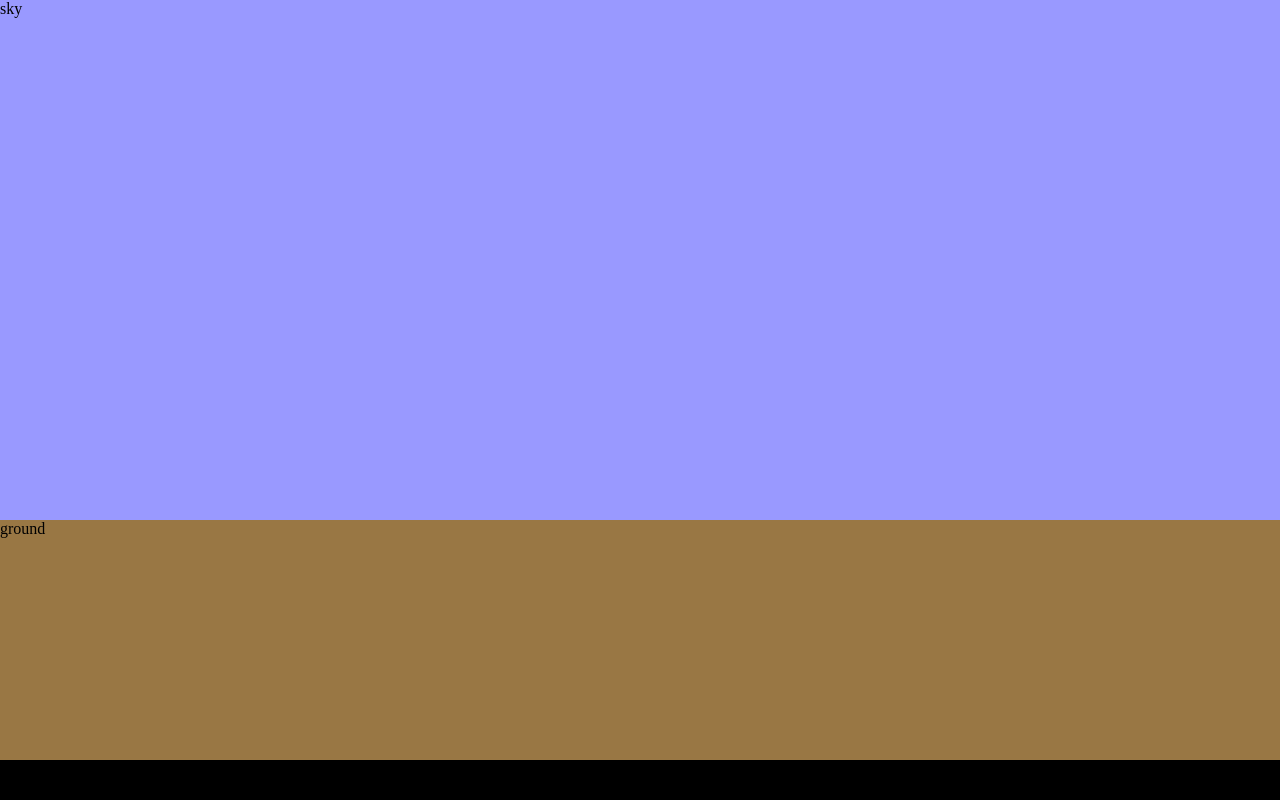
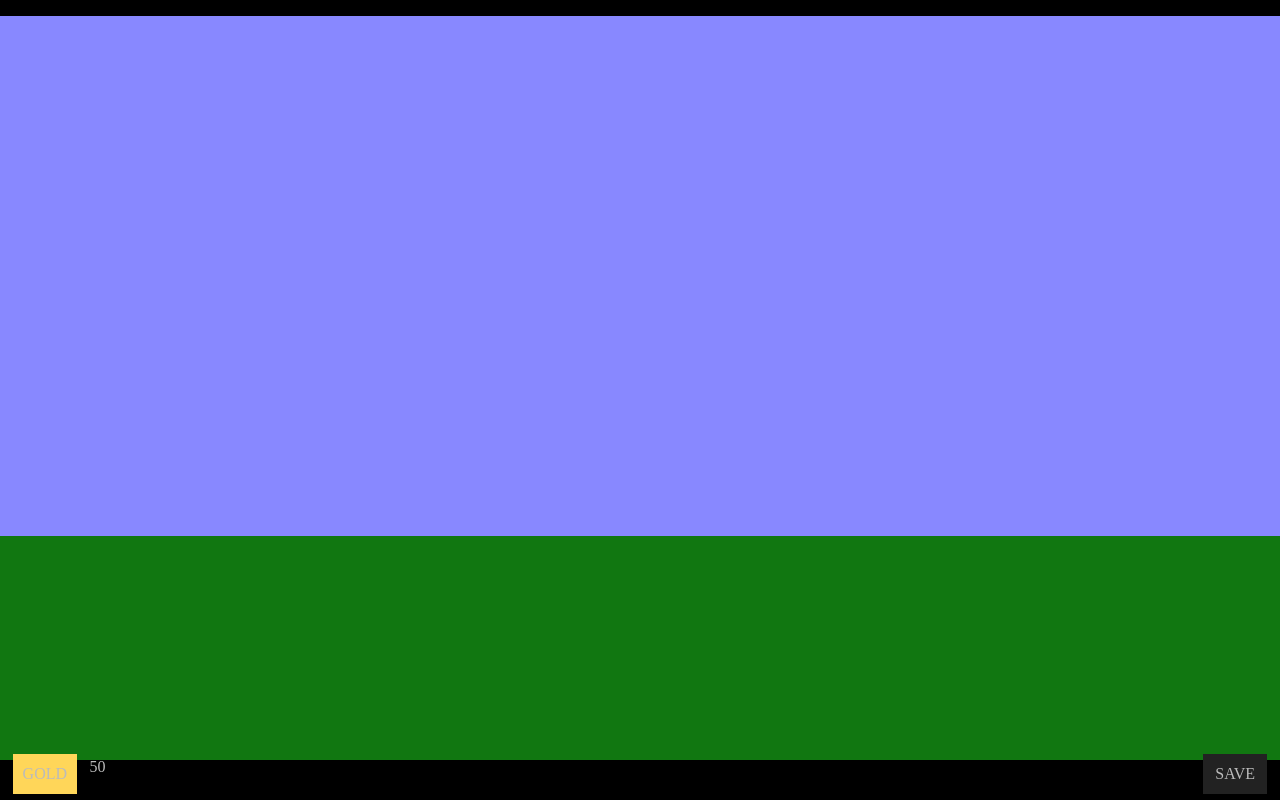
Before and after one commit to Mosshide/KernKingdom, a plain HTML site: page main.html in a window 1280 px wide. Shown: the top 800 px of the page. Drawn offline with Linux system fonts and the light colour scheme; a web font is replaced by a local one.

Commit message:
player now earns gold over time

```diff
--- a/main.css
+++ b/main.css
@@ -1,6 +1,8 @@
 html, body {
 	height: 100%;
 	width: 100%;
+	font-family: 'Cormorant Unicase', serif;
+	color: #BBBBBB;
 }
 
 #sky, #ground {
@@ -8,12 +10,18 @@ html, body {
 }
 
 #sky {
-	background-color: #9999FF;
+	position: absolute;
+	background-color: #8888FF;
+	top: 2%;
+	left: 0%;
 	height: 65%;
 }
 
 #ground {
-	background-color: #997744;
+	position: absolute;
+	background-color: #117711;
+	top: 67%;
+	left: 0%;
 	height: 30%;
 }
 
@@ -24,4 +32,48 @@ footer {
 	position: fixed;
 	bottom: 0;
 	left: 0;
+	overflow: visible;
 }
+
+header {
+	background-color: black;
+	width: 100%;
+	height: 2%;
+	position: fixed;
+	top: 0;
+	left: 0;
+}
+
+button {
+	position: absolute;
+	bottom: 15%;
+	width: 5%;
+	height: 100%;
+	border: none;
+	outline: none;
+	color: #BBBBBB;
+}
+
+#goldButton {
+	left: 1%;
+	background-color: #FFD659;
+}
+
+#goldButton:hover {
+	background-color: #FFE38F;
+}
+
+#saveButton {
+	right: 1%;
+	background-color: #222222;
+}
+
+#saveButton:hover {
+	background-color: #444444;
+}
+
+#goldAmount {
+	position: absolute;
+	left: 7%;
+	bottom: 20%;
+}
--- a/main.html
+++ b/main.html
@@ -2,22 +2,36 @@
 <html>
 	<head>
 		<title>Wyatt</title>
+		<link rel="preconnect" href="https://fonts.gstatic.com">
+		<link href="https://fonts.googleapis.com/css2?family=Cormorant+Unicase&display=swap" rel="stylesheet">
 		<link href="normalize.css" rel="stylesheet">
 		<link href="main.css" rel="stylesheet">
-		<script src="main.js"></script>
+
 	</head>
 
 	<body>
+		<header>
+
+		</header>
+
 		<div id="sky">
-			sky
+
 		</div>
 
 		<div id="ground">
-			ground
+
 		</div>
 
 		<footer>
+			<button id="goldButton">
+				GOLD
+			</button>
+			<p id="goldAmount">Amount</p>
+			<button id="saveButton">
+				SAVE
+			</button>
+		</footer>
+		<script src="main.js"  async="async"></script>
+	</body>
 
-		</footer>
-	</body>
 </html>
--- a/main.js
+++ b/main.js
@@ -1,11 +1,14 @@
-class Building {
-  constructor(x, y) {
-    this.x = x;
-    this.y = y;
+class Player {
+  constructor(g) {
+    this.gold = g;
   }
 
-  distance(a, b) {
-    return Math.hypot(a, b);
+  spendGold(g) {
+    this.gold -= Math.floor(g);
+  }
+
+  gainGold(g) {
+    this.gold += Math.floor(g);
   }
 }
 
@@ -15,3 +18,19 @@ window.addEventListener('wheel', function(e) {
 	  document.documentElement.scrollLeft += e.deltaY;
   }
 });
+
+let player = new Player(0);
+let goldAmountText = document.querySelector("#goldAmount");
+let running = true;
+let deltaTime = Date.now();
+let lastTime = deltaTime;
+
+function update() {
+	deltaTime = Date.now() - lastTime;
+	lastTime = Date.now();
+
+	player.gainGold(deltaTime / 100);
+	goldAmountText.innerHTML = player.gold.toString();
+}
+
+setInterval(update, 100);
```
